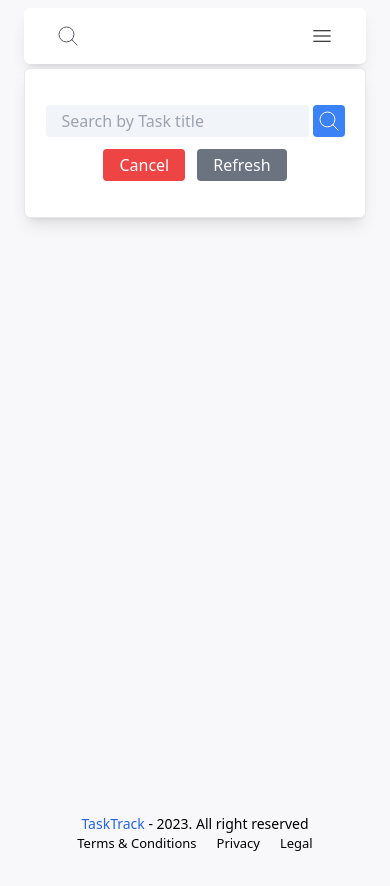
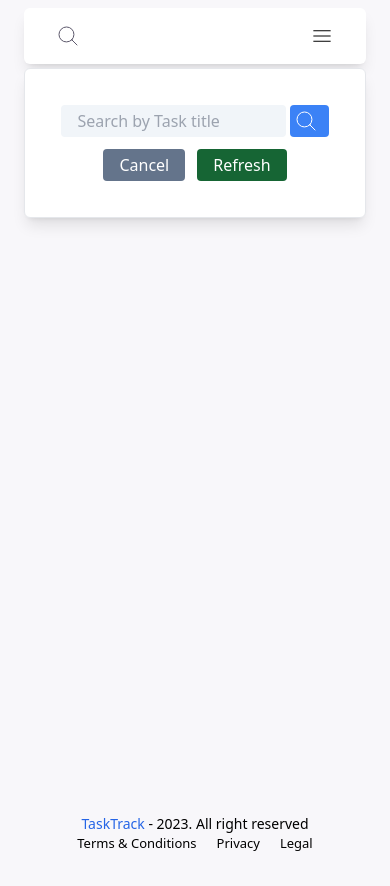
Before and after one commit to amiribnjaman/tasktrack, a Next.js app: page /dashboard in a window 390 px wide. Both pictures are taken after a click on the link 68 px from the left and 36 px from the top of the page. Built offline with nearby package versions, Linux system fonts and the light colour scheme; no server answers.

Commit message:
Delete & search card responsiveness & design improved

```diff
--- a/src/app/my-task/page.jsx
+++ b/src/app/my-task/page.jsx
@@ -240,7 +240,7 @@ export default function page() {
                     <div
                       className={`${
                         deleteConfirmationCard ? "block" : "hidden"
-                      } fixed z-50 left-[10%] top-[15%] md:left-[33%] shadow bg-white w-[330px] text-center rounded py-3 h-[170px] flex flex-col justify-center`}
+                      } fixed z-50 left-[7%] top-[15%] md:left-[33%] shadow bg-white w-[330px] text-center rounded py-3 h-[170px] flex flex-col justify-center`}
                       style={{ backdropFilter: "blur(8px)" }}
                     >
                       <div>
@@ -254,17 +254,16 @@ export default function page() {
                       <div className="flex gap-3 justify-center">
                         <button
                           onClick={() => setdeleteConfirmationCard(false)}
-                          className="bg-red-600 px-5 py-2 mt-3 rounded-lg text-white"
+                          className="bg-slate-600 px-5 py-2 mt-3 rounded-lg text-white"
                         >
                           Cancel
                         </button>
                         <button
                           onClick={() => handleDeleteTask()}
-                          className="bg-blue-600 px-7 py-2 mt-3 rounded-lg text-white"
+                          className="bg-red-600 px-7 py-2 mt-3 rounded-lg text-white"
                         >
                           Yes, I'm!
                         </button>
-
                       </div>
                     </div>
                   </div>
--- a/src/components/topNavbar.jsx
+++ b/src/components/topNavbar.jsx
@@ -86,17 +86,17 @@ export default function TopNavbar({ tasks, setTasks, oldData }) {
               showSearchCard ? "block" : "hidden"
             } shadow-lg rounded-md w-full md:w-[350px] h-[150px] text-center flex flex-col justify-center items-center absolute top-[60px] md:top-[50px] left-0 md:left-[20%] bg-white border px-2`}
           >
-            <div className="flex items-center px-2 gap-1">
+            <div className="flex items-center justify-center px-2 gap-1">
               <input
                 type="text"
-                className="bg-slate-100 rounded px-4 py-1"
+                className="bg-slate-100 w-[75%] rounded px-4 py-1"
                 placeholder="Search by Task title"
                 onChange={(e) => setSearch(e.target.value)}
                 value={search}
               />
               <button
                 onClick={handleSearch}
-                className="bg-blue-500 py-1 px-1 rounded"
+                className="bg-blue-500 w-[13%] text-center py-1 px-1 rounded"
               >
                 <svg
                   xmlns="http://www.w3.org/2000/svg"
@@ -117,13 +117,13 @@ export default function TopNavbar({ tasks, setTasks, oldData }) {
             <div className="flex gap-3 items-center mt-3">
               <button
                 onClick={() => setShowSearchCard(false)}
-                className="bg-red-500 px-4 py-1 rounded text-white"
+                className="bg-slate-500 px-4 py-1 rounded text-white"
               >
                 Cancel
               </button>
               <button
                 onClick={handleRefresh}
-                className="bg-gray-500 px-4 py-1 rounded text-white"
+                className="bg-green-800 px-4 py-1 rounded text-white"
               >
                 Refresh
               </button>
```
